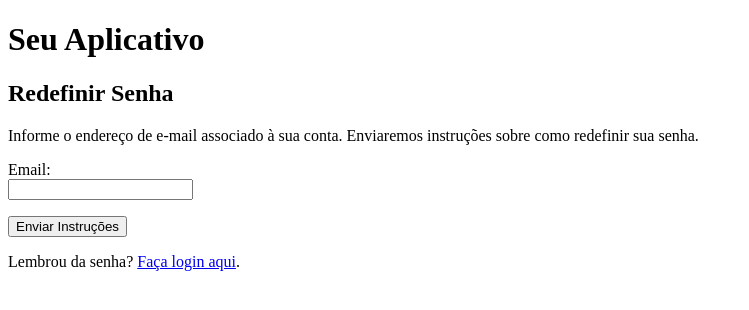
After one commit to avsjr/aprovacao_documentos, a Flask app: page /reset_password in a window 1280 px wide. The commit adds this page. Shown: the top 310 px of the page, without its empty margins (0-749 px from the left). Run offline with Flask 3, Linux system fonts and the light colour scheme.

Commit message:
:construction: reset password

```diff
--- a/Templates/login.html
+++ b/Templates/login.html
@@ -1,4 +1,6 @@
 {% extends 'base.html' %}
+
+{% block title %}Login{% endblock %}
 
 {% block content %}
   <h2>Login</h2>
@@ -19,4 +21,5 @@
     </p>
   </form>
   <p>Não tem uma conta? <a href="{{ url_for('register') }}">Registre-se aqui</a>.</p>
+  <p>Esqueceu sua senha? <a href="{{ url_for('reset_password') }}">Clique aqui</a>.</p>
 {% endblock %}
--- a/Templates/register.html
+++ b/Templates/register.html
@@ -1,4 +1,6 @@
 {% extends 'base.html' %}
+
+{% block title %}Cadastro{% endblock %}
 
 {% block content %}
   <h2>Registrar</h2>
--- /dev/null
+++ b/Templates/reset_password.html
@@ -0,0 +1,18 @@
+{% extends 'base.html' %}
+
+{% block title %}Reset de Senha{% endblock %}
+
+{% block content %}
+  <h2>Redefinir Senha</h2>
+  <p>Informe o endereço de e-mail associado à sua conta. Enviaremos instruções sobre como redefinir sua senha.</p>
+  <form method="POST" action="{{ url_for('reset_password') }}">
+    <p>
+      Email:<br>
+      <input type="email" name="email" required>
+    </p>
+    <p>
+      <input type="submit" value="Enviar Instruções">
+    </p>
+  </form>
+  <p>Lembrou da senha? <a href="{{ url_for('login') }}">Faça login aqui</a>.</p>
+{% endblock %}
--- a/app.py
+++ b/app.py
@@ -1,13 +1,28 @@
-from flask import Flask, render_template, redirect, url_for, request
+from flask import Flask, render_template, redirect, url_for, request, flash
 from flask_login import LoginManager, login_user, logout_user, current_user, UserMixin, login_required
 from flask_sqlalchemy import SQLAlchemy
 from flask_migrate import Migrate
 from werkzeug.security import generate_password_hash, check_password_hash
+from flask_mail import Mail, Message
+import random
+import string
+from dotenv import load_dotenv
+import os
+from datetime import datetime, timedelta
+import secrets
 
 app = Flask(__name__)
 app.secret_key = "your-secret-key"
 app.config['SQLALCHEMY_DATABASE_URI'] = 'sqlite:///database.db'
 app.config['SQLALCHEMY_TRACK_MODIFICATIONS'] = False
+app.config['MAIL_SERVER'] = os.getenv('MAIL_SERVER')
+app.config['MAIL_PORT'] = 25
+app.config['MAIL_USE_TLS'] = True
+app.config['MAIL_USE_SSL'] = False
+app.config['MAIL_USERNAME'] = os.getenv('MAIL_USERNAME')
+app.config['MAIL_PASSWORD'] = os.getenv('MAIL_PASSWORD')
+
+mail = Mail(app)
 db = SQLAlchemy(app)
 migrate = Migrate(app, db)
 
@@ -76,6 +91,58 @@ def login():
 
         return redirect(url_for("user"))
 
+@app.route("/reset_password", methods=["GET", "POST"])
+def reset_password():
+    if request.method == "GET":
+        return render_template("reset_password.html")
+    elif request.method == "POST":
+        email = request.form.get("email")
+
+        # Verifica se o e-mail está associado a uma conta existente
+        user = User.query.filter_by(email=email).first()
+        if user:
+            # Gera um token de redefinição de senha
+            reset_token = ''.join(random.choices(string.ascii_letters + string.digits, k=32))
+
+            # Salva o token no banco de dados
+            user.reset_password_token = reset_token
+            db.session.commit()
+
+            # Envia um e-mail ao usuário com o link de redefinição de senha
+            send_reset_password_email(user.email, reset_token)
+
+            flash("Um email com instruções para redefinir sua senha foi enviado.")
+        else:
+            flash("Este endereço de e-mail não está associado a uma conta.")
+
+        return redirect(url_for("login"))
+
+def send_reset_password_email(email, token):
+    msg = Message("Redefinir Senha", sender="ti@platinacsc.com.br", recipients=[email])
+    msg.body = f"Para redefinir sua senha, clique no link a seguir: {url_for('reset_password_confirm', token=token, _external=True)}"
+    mail.send(msg)
+
+@app.route("/reset_password_confirm/<token>", methods=["GET", "POST"])
+def reset_password_confirm(token):
+    user = User.query.filter_by(reset_password_token=token).first()
+
+    if user is None:
+        flash("Token inválido ou expirado.")
+        return redirect(url_for("login"))
+
+    if request.method == "GET":
+        return render_template("reset_password_confirm.html", token=token)
+    elif request.method == "POST":
+        password = request.form.get("password")
+
+        # Atualiza a senha e limpa o token de redefinição
+        user.set_password(password)
+        user.reset_password_token = None
+        db.session.commit()
+
+        flash("Senha redefinida com sucesso. Faça login com a nova senha.")
+        return redirect(url_for("login"))
+
 @app.route("/user")
 @login_required
 def user():
@@ -95,12 +162,22 @@ class User(db.Model, UserMixin):
     password_hash = db.Column(db.String(255), nullable=False)
     full_name = db.Column(db.String(255), nullable=True)  # Adicione esta linha
     department = db.Column(db.String(120), nullable=True)
+    reset_password_token = db.Column(db.String(32), nullable=True)
+    reset_password_token = db.Column(db.String(100), nullable=True)
 
     def set_password(self, password):
         self.password_hash = generate_password_hash(password)
 
     def check_password(self, password):
         return check_password_hash(self.password_hash, password)
+
+    def generate_reset_token(self):
+        self.reset_password_token = secrets.token_urlsafe(20)
+        self.reset_password_token_expires = datetime.utcnow() + timedelta(hours=1)
+        db.session.commit()
+
+    def check_reset_token_validity(self):
+        return self.reset_password_token_expires > datetime.utcnow()
 
 @app.shell_context_processor
 def make_shell_context():
```
Also changed, not shown: Templates/reset_password_confirm.html (added, +18 -0 lines), migrations/versions/ad224dbed6c5_adicionar_coluna_full_name.py (+16 -1 lines), instance/database.db, 1 other file.
